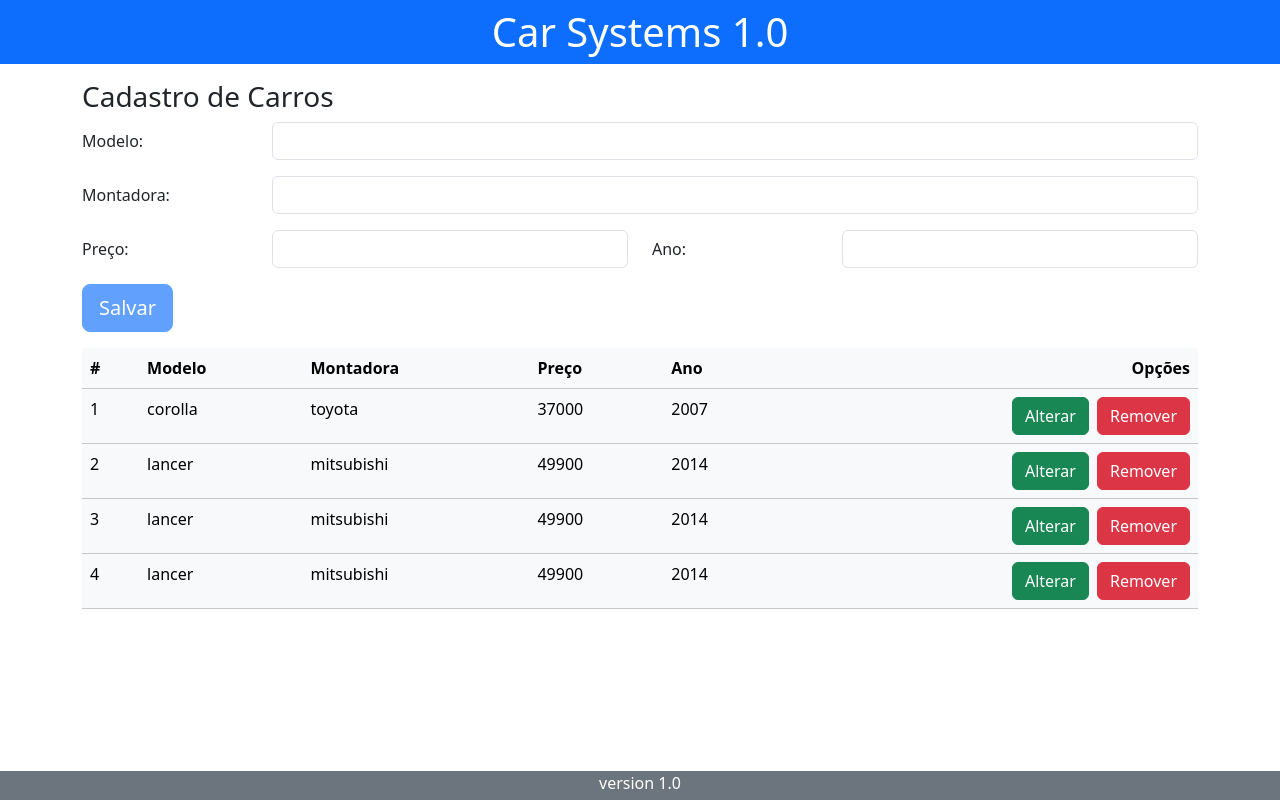
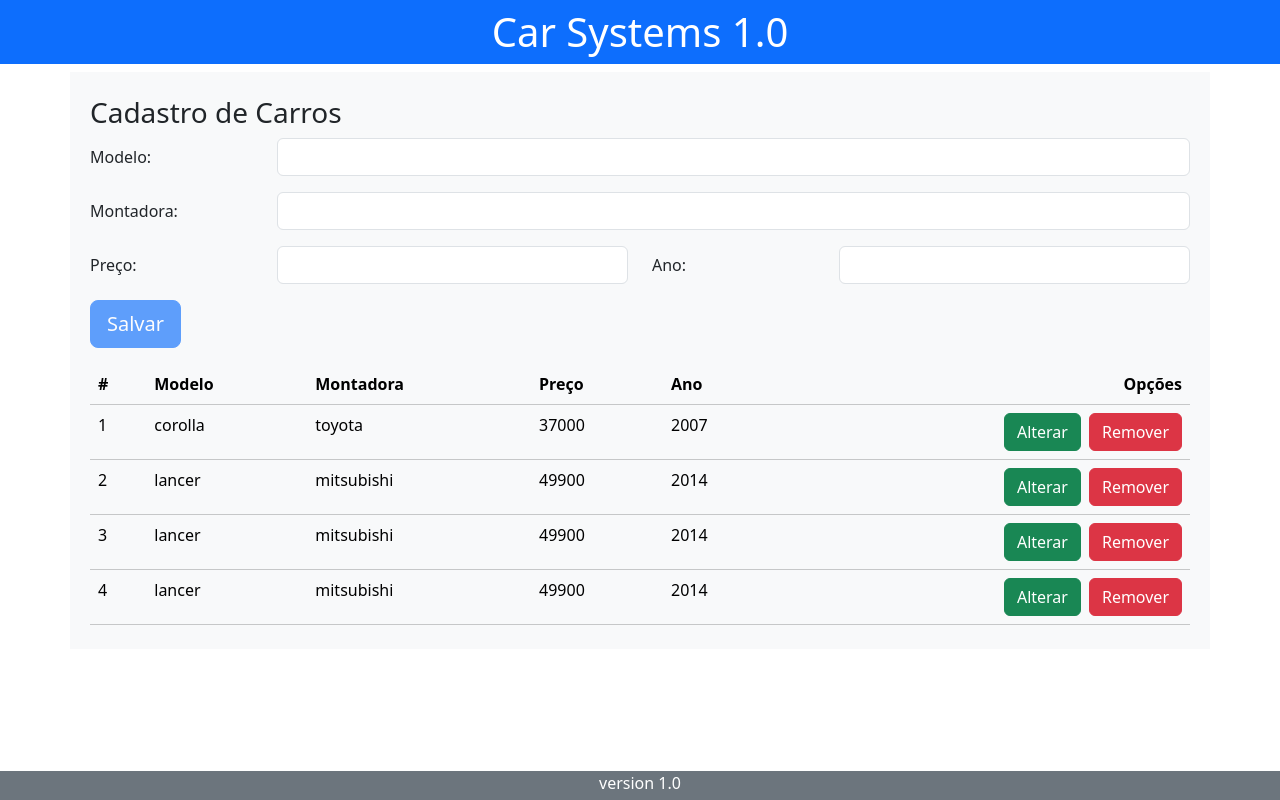
Before and after one commit to SamilyLeal/bootcamp-dev-jr-car-systems, an Angular app: page / in a window 1280 px wide. Built offline with nearby package versions, Linux system fonts and the light colour scheme.

Commit message:
closes #8 - add save button

```diff
--- a/src/app/app.component.html
+++ b/src/app/app.component.html
@@ -1,7 +1,6 @@
 <main>
   <section>
     <app-header></app-header>
-    <app-car></app-car>
     <app-cars></app-cars>
   </section>
   <app-footer></app-footer>
--- a/src/app/components/car/car.component.html
+++ b/src/app/components/car/car.component.html
@@ -33,7 +33,7 @@
 
          <div class="row mt-3">
             <div>
-                <button class="btn btn-primary btn-lg" [disabled]="formCar.invalid">Salvar</button>
+                <button class="btn btn-primary btn-lg" (click)="save()" [disabled]="formCar.invalid">Salvar</button>
             </div>
          </div>
     </form>
--- a/src/app/components/car/car.component.ts
+++ b/src/app/components/car/car.component.ts
@@ -1,4 +1,4 @@
-import { Component } from '@angular/core';
+import { Component, EventEmitter, Input, Output } from '@angular/core';
 import { Car } from '../../models/Car';
 import { FormsModule } from '@angular/forms';
 
@@ -10,5 +10,13 @@ import { FormsModule } from '@angular/forms';
   styleUrl: './car.component.css'
 })
 export class CarComponent {
+  @Input()
   car: Car = {} as Car;
+
+  @Output()
+  saveEmitter = new EventEmitter();
+
+  save(){
+    this.saveEmitter.emit();
+  }
 }
--- a/src/app/components/cars/cars.component.html
+++ b/src/app/components/cars/cars.component.html
@@ -1,4 +1,5 @@
-
+<div class="bg-light container p-2">
+    <app-car [car]="car" (saveEmitter)="save()"></app-car>
     <div class="container mt-3">
         <table class="table table-light">
             <thead>
@@ -19,10 +20,11 @@
                     <td>{{car.price}}</td>
                     <td>{{car.year}}</td>
                     <td class="text-end">
-                        <button class="btn btn-success me-2" >Alterar</button>
-                        <button class="btn btn-danger" >Remover</button>
+                        <button class="btn btn-success me-2">Alterar</button>
+                        <button class="btn btn-danger">Remover</button>
                     </td>
                 </tr>
             </tbody>
         </table>
     </div>
+</div>
--- a/src/app/components/cars/cars.component.ts
+++ b/src/app/components/cars/cars.component.ts
@@ -1,15 +1,19 @@
 import { Component } from '@angular/core';
 import { Car } from '../../models/Car';
 import { CommonModule } from '@angular/common';
+import { CarComponent } from '../car/car.component';
 
 @Component({
   selector: 'app-cars',
   standalone: true,
-  imports: [CommonModule],
+  imports: [CommonModule, CarComponent],
   templateUrl: './cars.component.html',
   styleUrl: './cars.component.css'
 })
 export class CarsComponent {
+  count = 5;
+  car: Car = {} as Car;
+
   cars: Car[] = [
     {
       id: 1,
@@ -40,4 +44,11 @@ export class CarsComponent {
       year: 2014
     }
   ];
+
+  save(){
+      this.car.id = this.count;
+      this.count++;
+      this.cars.push(this.car);
+      this.car = {} as Car;
+  }
 }
--- a/src/styles.css
+++ b/src/styles.css
@@ -1 +1,6 @@
 /* You can add global styles to this file, and also import other style files */
+* {
+    padding: 0;
+    margin: 0;
+    box-sizing: border-box;
+}
```
